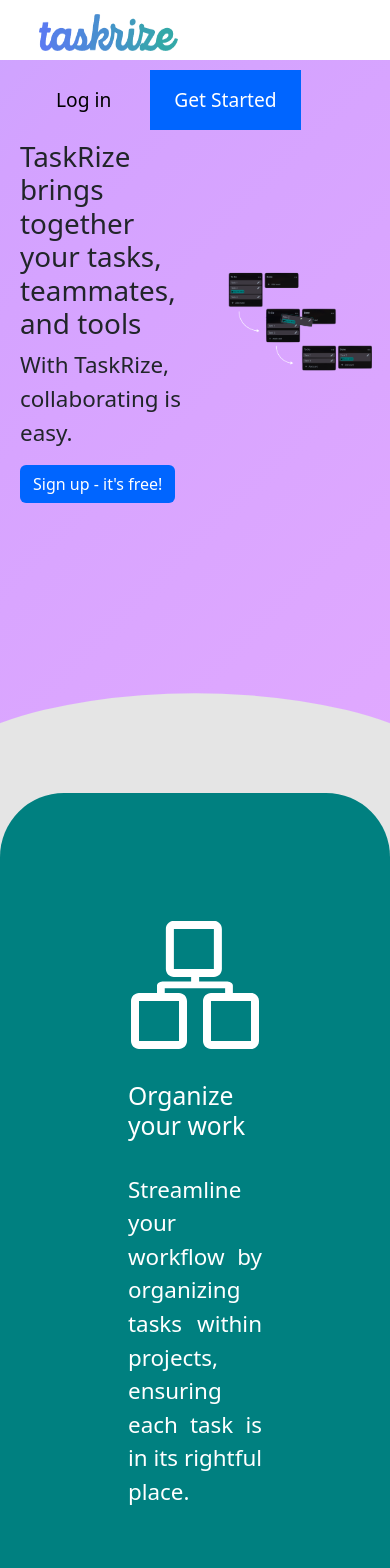
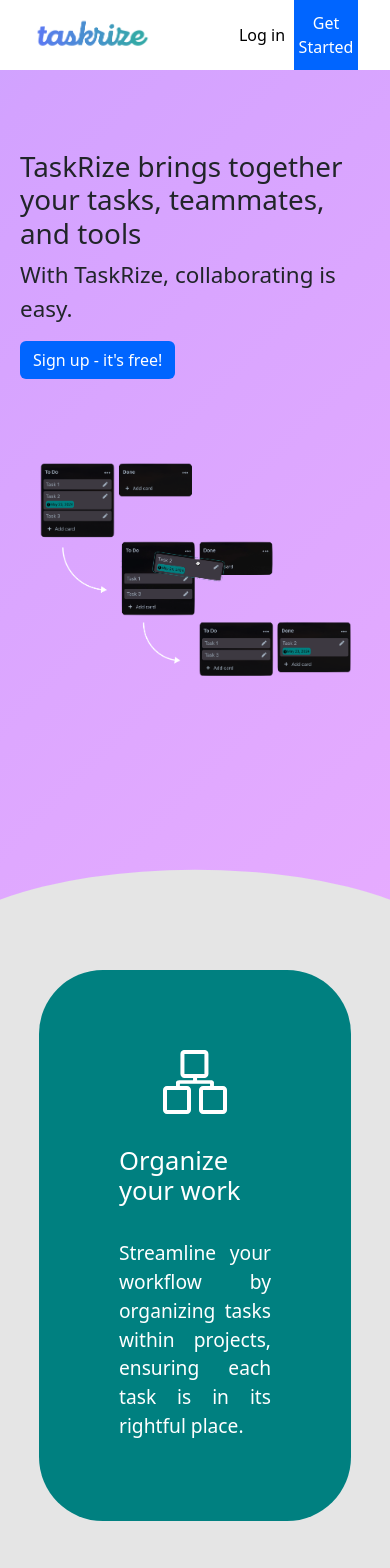
Before and after one commit to Jehman06/taskrize, a React (Create React App) app in the folder frontend/task-management/: page / in a window 390 px wide. Shown: the top 1568 px of the page. Built offline with nearby package versions, Linux system fonts and the light colour scheme; what ldrs would draw is missing.

Commit message:
Make Homepage responsive

```diff
--- a/frontend/task-management/src/Components/Navbar/PublicNavbar.css
+++ b/frontend/task-management/src/Components/Navbar/PublicNavbar.css
@@ -1,3 +1,8 @@
+.navbar-brand img {
+    height: 60px;
+    width: auto;
+}
+
 .GetStartedButton {
     background-color: rgb(0, 101, 255);
     color: rgb(255, 255, 255);
@@ -23,3 +28,72 @@
     text-decoration: none !important;
     margin-right: 15px;
 }
+
+@media (max-width: 1000px) {
+    .navbar {
+        padding: 0 10px;
+    }
+
+    .navbar-brand img {
+        height: 50px;
+    }
+
+    .GetStartedButton,
+    .LoginButton {
+        padding: 0.5rem 1rem;
+    }
+}
+
+@media (max-width: 576px) {
+    .navbar {
+        display: flex;
+        flex-direction: column;
+        justify-content: center;
+        align-items: center;
+        flex-wrap: wrap;
+        padding: 10px 0;
+        min-height: 70px; /* Adjust this value as needed */
+    }
+
+    .navbar-brand {
+        order: 1;
+    }
+
+    .navbar .d-flex {
+        order: 2;
+    }
+
+    .GetStartedButton,
+    .LoginButton {
+        font-size: 1rem;
+        padding: 0.5rem 1rem;
+    }
+}
+
+@media (max-width: 470px) {
+    .GetStartedButton,
+    .LoginButton {
+        width: 5rem;
+        justify-content: center;
+        text-align: center;
+    }
+
+    .navbar-brand img {
+        max-height: 45px;
+    }
+}
+
+@media (max-width: 390px) {
+    .navbar-brand img {
+        max-height: 40px;
+        margin: 0;
+        padding: 0;
+    }
+
+    .GetStartedButton,
+    .LoginButton {
+        width: 4rem;
+        margin: 0;
+        padding: 0;
+    }
+}
--- a/frontend/task-management/src/Components/Navbar/PublicNavbar.tsx
+++ b/frontend/task-management/src/Components/Navbar/PublicNavbar.tsx
@@ -11,7 +11,7 @@
 
     return (
         <nav
-            className="navbar navbar-expand-lg navbar-light justify-content-between align-items-center"
+            className="navbar navbar-expand-sm navbar-light justify-content-between align-items-center"
             style={{
                 backgroundColor: 'white',
                 position: 'relative',
@@ -24,7 +24,7 @@
                     <img
                         src={taskrize}
                         alt="logo"
-                        style={{ height: '60px', width: '150px' }}
+                        style={{ height: '60px', width: 'auto' }}
                     />
                 </Link>
                 {/* Right-aligned content */}
--- a/frontend/task-management/src/Pages/HomePage/Homepage.css
+++ b/frontend/task-management/src/Pages/HomePage/Homepage.css
@@ -176,3 +176,32 @@
     margin: 0;
     border-top: 1px solid black;
 }
+
+@media (max-width: 1000px) {
+    .main-content {
+        flex-direction: column;
+    }
+
+    .right-content {
+        margin-top: 5rem;
+    }
+}
+
+@media (max-width: 676px) {
+    .bottom-item {
+        max-width: 80vw;
+        padding: 5rem;
+    }
+
+    .bottom-item p {
+        font-size: 1.2rem;
+    }
+
+    .bottom-item h2 {
+        font-size: 1.6rem;
+    }
+
+    .bottom-icon {
+        font-size: 4rem;
+    }
+}
```
Lines whose indentation alone changed are shown as unchanged.
